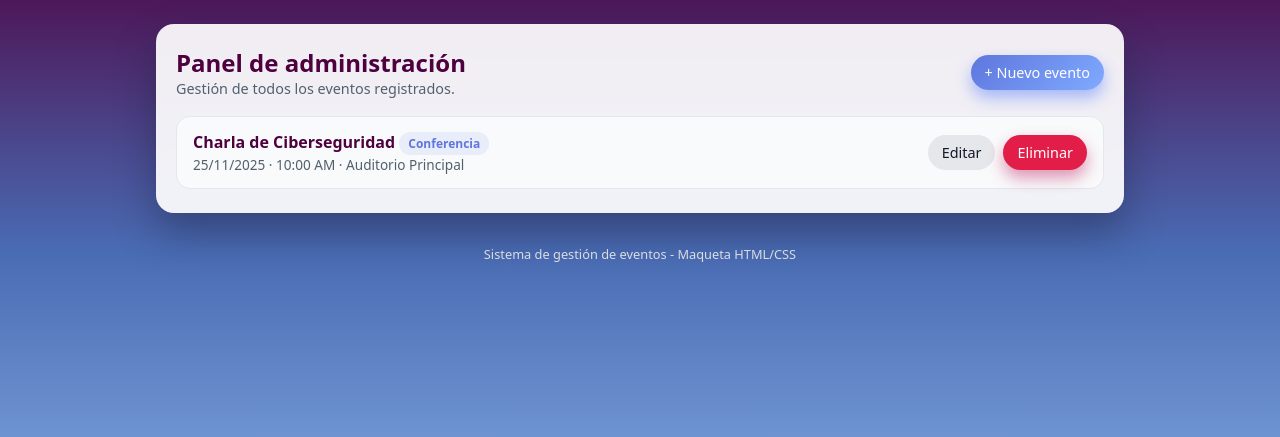
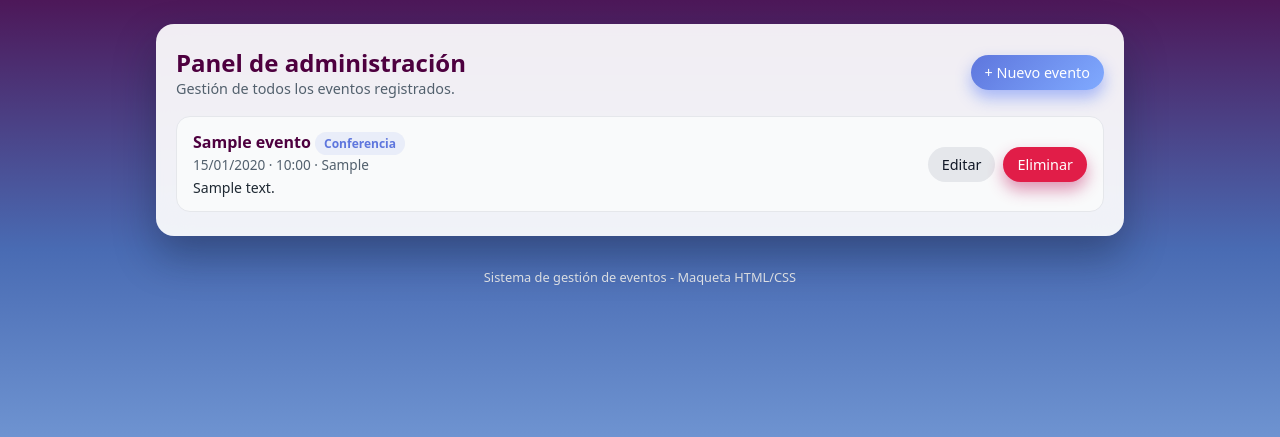
Before and after one commit to DAOZ2004/EventWall, a Django app: page /eventosLista/ in a window 1280 px wide. Shown: the part 71-508 px from the top of the page. Run offline with Django 5.2, Linux system fonts and the light colour scheme; a user stored in the database is signed in; tables that the repository leaves empty hold one stand-in row (values such as "Sample post").

Commit message:
Arreglando listas

```diff
--- a/EventWall/appEventWall/Templates/eventos_list.html
+++ b/EventWall/appEventWall/Templates/eventos_list.html
@@ -20,8 +20,9 @@
                 </div>
             </div>
             <nav class="nav">
-                <a href="index.html">Eventos</a>
-                <a href="admin.html">Panel administración</a>
+                <!-- Ajusta estos nombres de URL a los que tengas -->
+                <a href="{% url 'eventos_list' %}">Eventos</a>
+                <a href="{% url 'eventos_list' %}">Panel administración</a>
             </nav>
         </div>
     </div>
@@ -38,23 +39,51 @@
                 <a href="{% url 'evento_crear' %}" class="btn">+ Nuevo evento</a>
             </div>
 
+            {% if eventos %}
                 <ul class="events-list">
+                    {% for evento in eventos %}
                         <li class="event-card">
                             <div class="event-main">
                                 <div class="event-title">
-                            Charla de Ciberseguridad
-                            <span class="badge">Conferencia</span>
+                                    {{ evento.titulo }}
+                                    {% if evento.tipo %}
+                                        <span class="badge">
+                                            {{ evento.get_tipo_display }}
+                                        </span>
+                                    {% endif %}
                                 </div>
                                 <div class="event-meta">
-                            25/11/2025 · 10:00 AM · Auditorio Principal
+                                    {{ evento.fecha|date:"d/m/Y" }}
+                                    {% if evento.hora %}
+                                        · {{ evento.hora|time:"H:i" }}
+                                    {% endif %}
+                                    {% if evento.lugar %}
+                                        · {{ evento.lugar }}
+                                    {% endif %}
                                 </div>
+                                {% if evento.descripcion %}
+                                    <p class="event-description">
+                                        {{ evento.descripcion|truncatechars:120 }}
+                                    </p>
+                                {% endif %}
                             </div>
                             <div class="event-actions">
-                        <a href="evento_form.html" class="btn-secondary">Editar</a>
-                        <a href="evento_eliminar.html" class="btn-danger">Eliminar</a>
+                                <a href="{% url 'evento_editar' evento.id %}" class="btn-secondary">
+                                    Editar
+                                </a>
+                                <a href="{% url 'evento_eliminar' evento.id %}" class="btn-danger">
+                                    Eliminar
+                                </a>
                             </div>
                         </li>
+                    {% endfor %}
                 </ul>
+            {% else %}
+                <p style="margin-top: 1rem; color:#52606d;">
+                    Aún no hay eventos registrados. Usa el botón
+                    <strong>“+ Nuevo evento”</strong> para crear el primero.
+                </p>
+            {% endif %}
         </section>
     </div>
 </main>
--- a/EventWall/appEventWall/views.py
+++ b/EventWall/appEventWall/views.py
@@ -1,4 +1,4 @@
-from django.shortcuts import render, redirect
+from django.shortcuts import render, get_object_or_404, redirect
 from django.contrib.auth.forms import AuthenticationForm, UserCreationForm
 from django.contrib.auth import login, authenticate
 from django.contrib.auth.decorators import login_required
```
Lines whose indentation alone changed are shown as unchanged.
